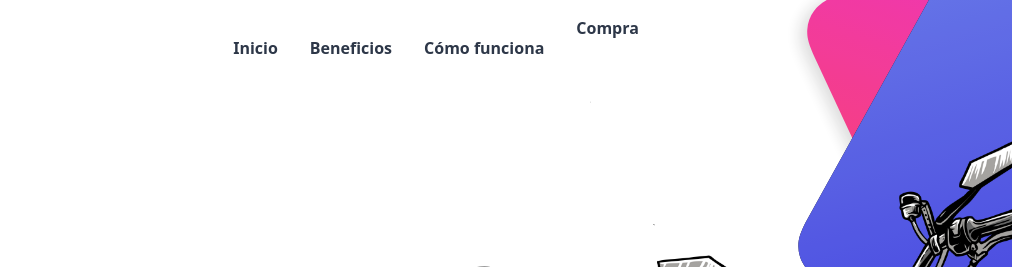
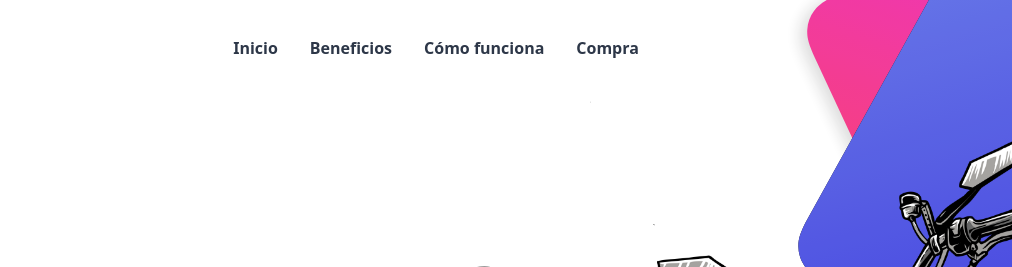
Before and after one commit to Seb4561/seb4561.github.io, a website: page index.html in a window 1280 px wide. Shown: the top 267 px of the page, 268-1280 px from the left. Drawn offline with nearby package versions, Linux system fonts and the light colour scheme.

Commit message:
Tweaked mobile menu

```diff
--- a/index.html
+++ b/index.html
@@ -38,7 +38,7 @@
                 <a href="#" class="ml-0 mr-0 font-bold duration-100 md:ml-12 md:mr-3 lg:mr-8 transition-color hover:text-indigo-600">Inicio</a>
                 <a href="#features" class="mr-0 font-bold duration-100 md:mr-3 lg:mr-8 transition-color hover:text-indigo-600">Beneficios</a>
                 <a href="#pricing" class="mr-0 font-bold duration-100 md:mr-3 lg:mr-8 transition-color hover:text-indigo-600">Cómo funciona</a>
-                <a href="#purchase" class="font-bold duration-100 transition-color hover:text-indigo-600 mb-10">Compra</a>
+                <a href="#purchase" class="font-bold duration-100 transition-color hover:text-indigo-600 mb-10 md:mb-0">Compra</a>
             </nav>
             <div class="absolute left-0 flex-col items-center justify-center hidden w-full pb-8 mt-48 border-b border-gray-200 md:relative md:w-auto md:bg-transparent md:border-none md:mt-0 md:flex-row md:p-0 md:items-end md:flex md:justify-between">
                 <a href="#_" class="relative z-40 inline-block w-auto h-full px-5 py-3 text-sm font-bold leading-none text-white transition-all duration-300 bg-indigo-700 rounded shadow-md font-bold lg:bg-white lg:text-indigo-700 sm:w-full lg:shadow-none hover:shadow-xl invisible">Get Started</a>
```
